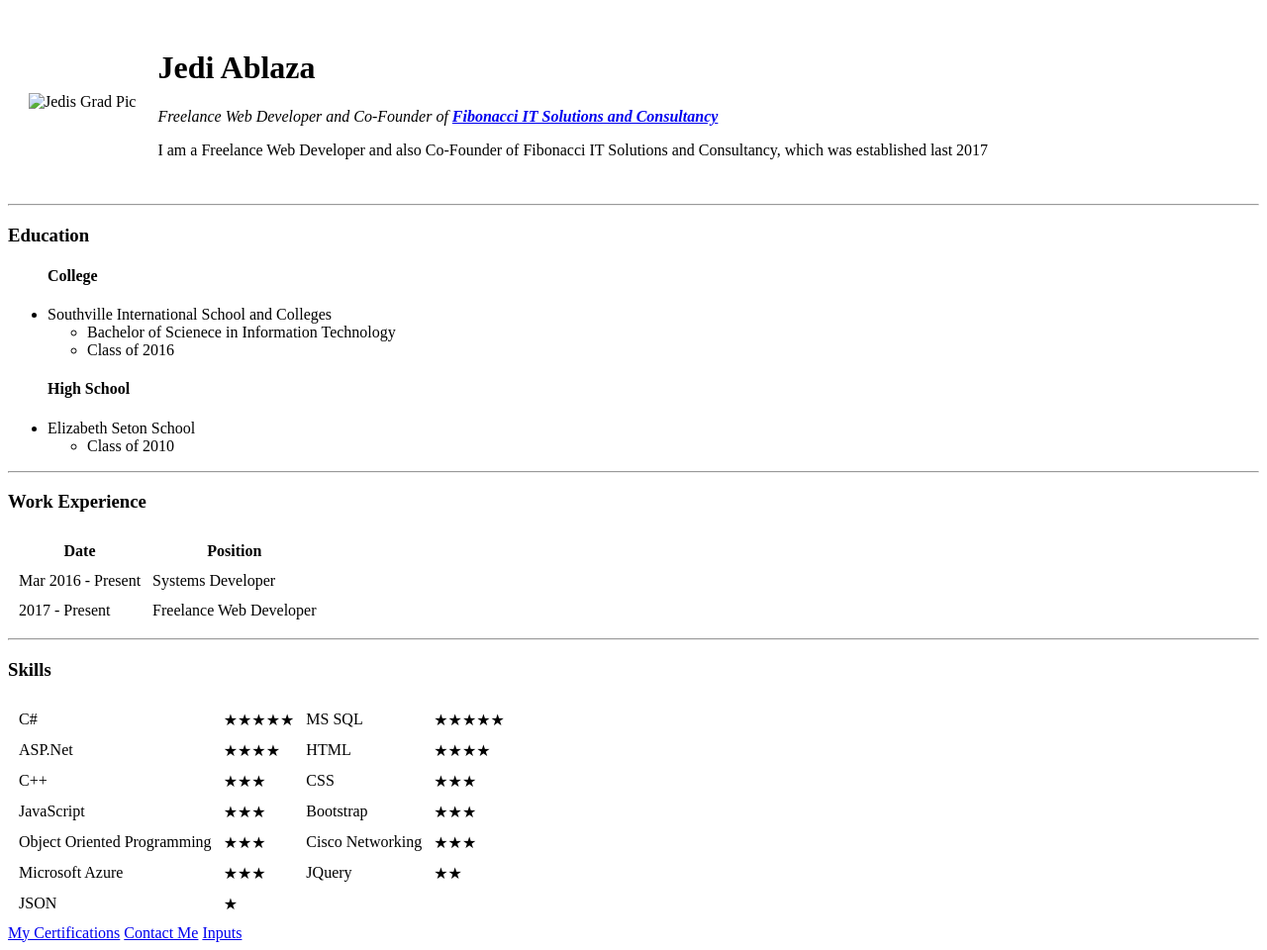
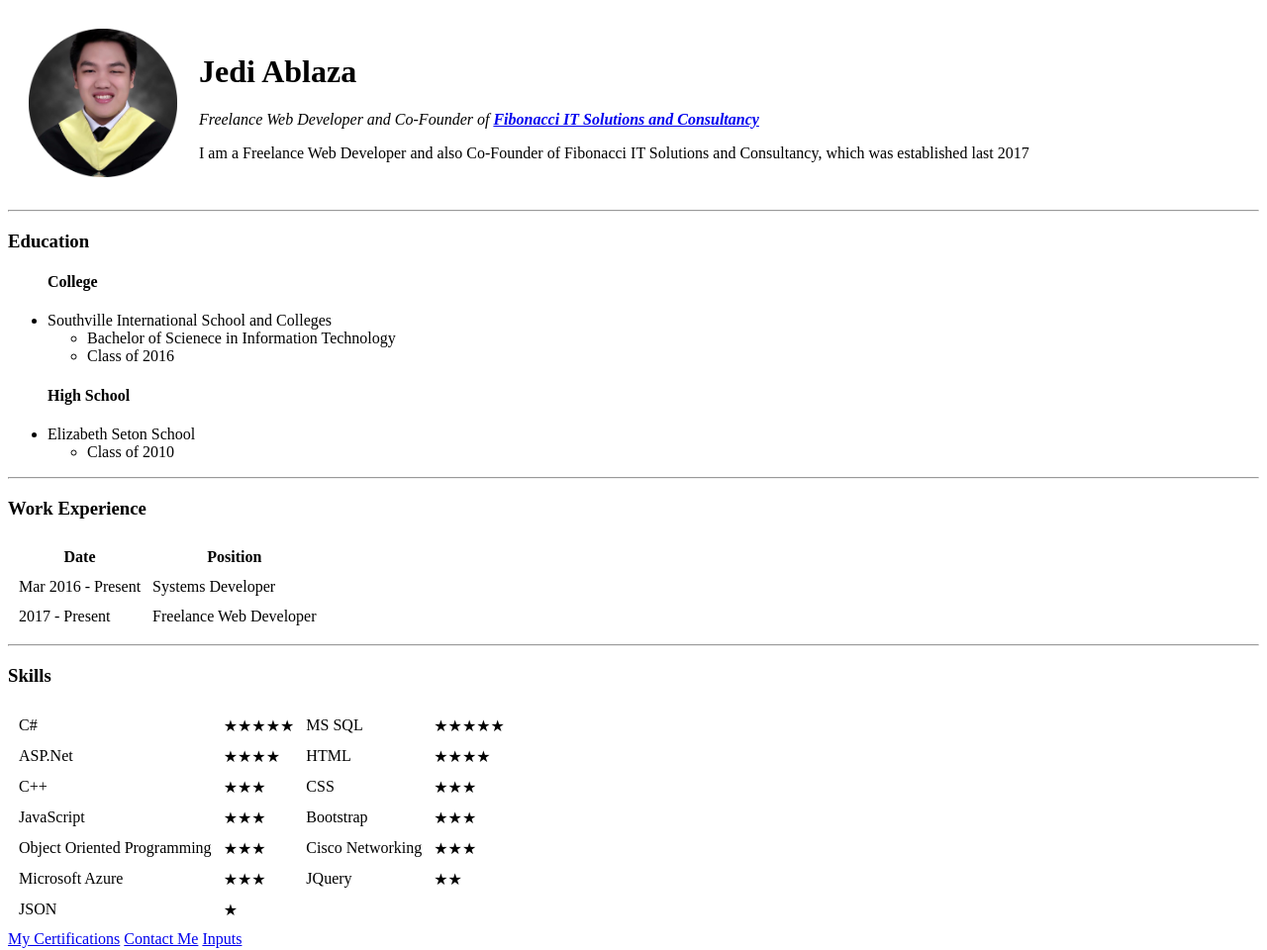
Before and after one commit to jediablaza/cv, a plain HTML site: page index.html in a window 1280 px wide. Shown: the whole page at 99% size. Drawn offline with Linux system fonts and the light colour scheme.

Commit message:
changed img src for picture

```diff
--- a/index.html
+++ b/index.html
@@ -9,7 +9,7 @@
 <body>
   <table cellspacing="20">
     <tr>
-      <td><img src="jedicrop.png" alt="Jedis Grad Pic" height="150px"></td>
+      <td><img src="images/jedicrop.png" alt="Jedis Grad Pic" height="150px"></td>
       <td>
         <h1>Jedi Ablaza</h1>
         <p><em>Freelance Web Developer and Co-Founder of <a href="https://www.facebook.com/Fibonacci-IT-Solutions-Consultancy-107505954468384"><strong>Fibonacci IT Solutions and Consultancy</strong></a></em></p>
```
